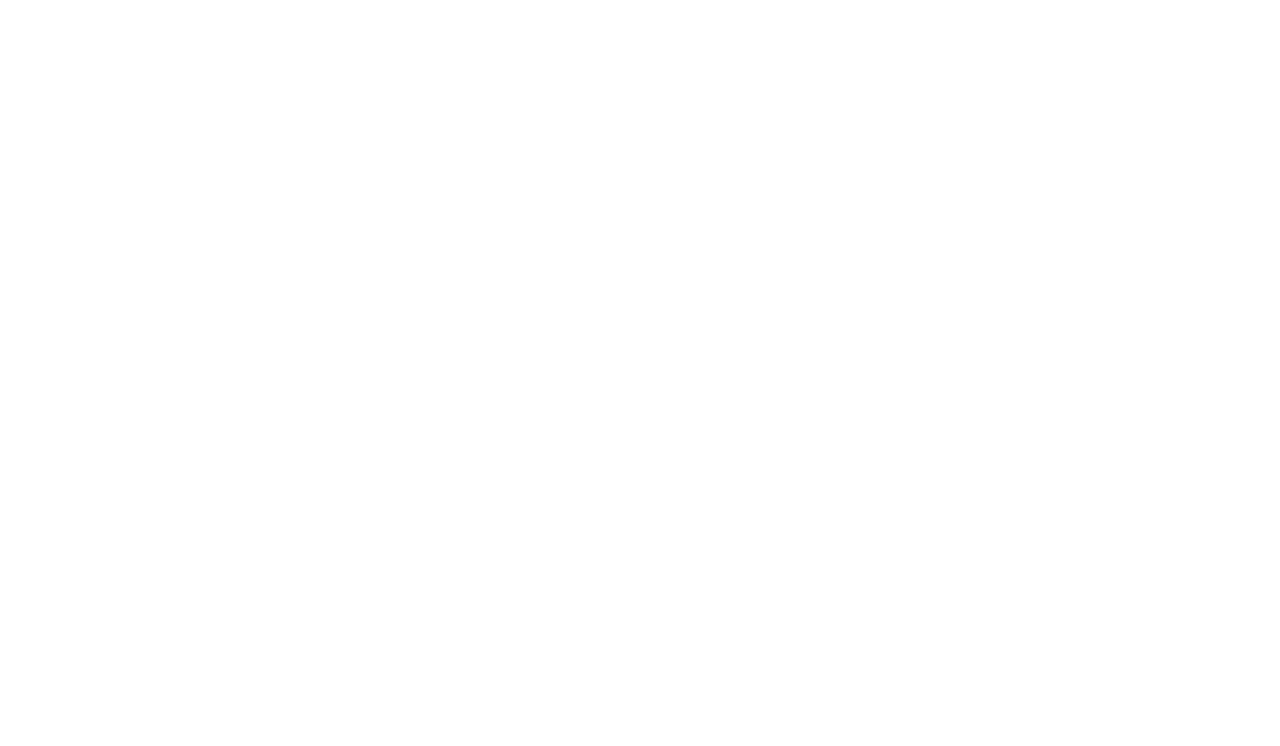
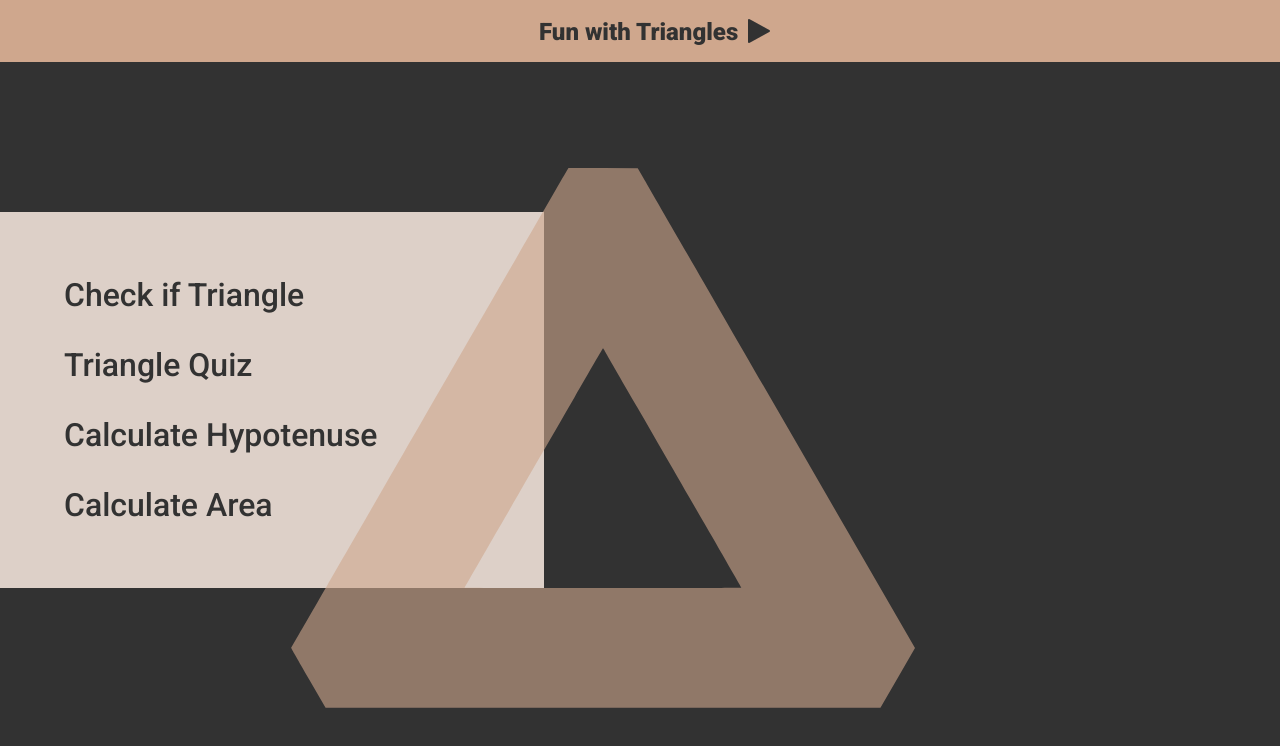
Before and after one commit to nosfeeferatu/fun-with-triangles, a plain HTML site: page index.html in a window 1280 px wide. Drawn offline with Linux system fonts and the light colour scheme.

Commit message:
A main menu page

```diff
--- a/index.html
+++ b/index.html
@@ -0,0 +1,26 @@
+<!DOCTYPE html>
+<html lang="en">
+<head>
+    <meta charset="UTF-8">
+    <meta http-equiv="X-UA-Compatible" content="IE=edge">
+    <meta name="viewport" content="width=device-width, initial-scale=1.0">
+    <title>Fun With Triangles</title>
+    <link rel="stylesheet" href="style.css">
+</head>
+<body>
+    <nav class="home-nav">
+        <div class="nav-logo">
+           Fun with Triangles<img src = "image/triangle.png">
+       </div>
+    </nav>
+    <div class="home-container">
+        <ul>
+            <li><a href="isTriangle.html">Check if Triangle</a></li>
+            <li><a href="triangleQuiz.html">Triangle Quiz</a></li>
+            <li><a href="hypotenuse.html">Calculate Hypotenuse</a></li>
+            <li><a href="triangleArea.html">Calculate Area</a></li>
+        </ul>
+        <img src="image/home-triangle.svg">
+    </div>
+</body>
+</html>
--- a/style.css
+++ b/style.css
@@ -9,6 +9,51 @@
   margin: 5rem auto 0;
   width: 50%;
   position: relative;
+}
+
+.home-container {
+
+  display: flex;
+  align-items: center;
+  min-height: inherit;
+}
+
+.home-nav{
+  padding: 0.5rem 1rem 1rem;
+  justify-content: center;
+  position: fixed;
+  width: 100vw;
+}
+
+.home-container ul{
+  background-color: #ddd0c8;
+  min-width: fit-content;
+  width: 35%;
+  padding: 3rem;
+  list-style: none;
+  font-size: 2rem;
+  font-weight: 500;
+}
+
+.home-container li{
+  padding: 1rem;
+}
+
+.home-container img{
+  width: 39rem;
+  position: relative;
+  left: -15.8rem;
+  top: 2.4rem;
+  opacity: 0.6;
+}
+
+a{
+  color: #323232;
+  text-decoration: none;
+}
+
+a:hover, .active{
+  font-weight: 700;
 }
 
 nav{
@@ -37,20 +82,13 @@ nav ul{
   padding-left: 0;
 }
 
-nav a{
-  color: #323232;
-  text-decoration: none;
-}
-
-nav a:hover, .active{
-  font-weight: 700;
-}
 
 body {
   font-family: "Roboto", sans-serif;
   background-color: #323232;
   color: #323232;
   margin: 0;
+  min-height: 100vh;
 }
 
 h1 {
@@ -109,7 +147,7 @@ p img{
 }
 
 @media screen and (max-width: 768px){
-  .nav-logo{
+  .nav-logo:not(.home-nav .nav-logo), .home-container img{
     display: none;
   }
 
@@ -124,5 +162,14 @@ p img{
 
   .container{
     width: 80%;
+    margin: 2rem auto 0;
+  }
+
+  .home-container{
+    align-items: start;
+  }
+
+  .home-container ul{
+    width: 100%;
   }
 }
```
Also changed, not shown: hypotenuse.html (+1 -1 lines), isTriangle.html (+1 -1 lines), triangleArea.html (+1 -1 lines), triangleQuiz.html (+1 -1 lines), image/home-triangle.svg (added).
